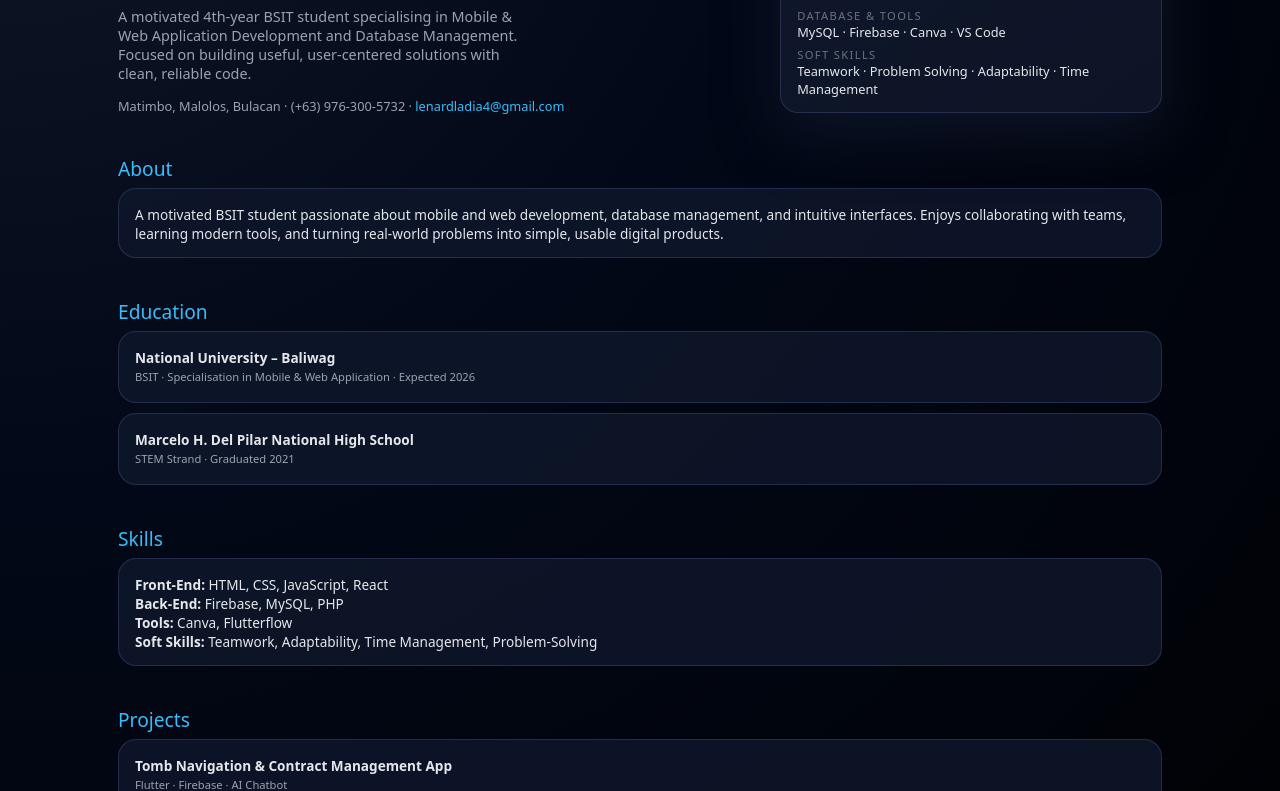
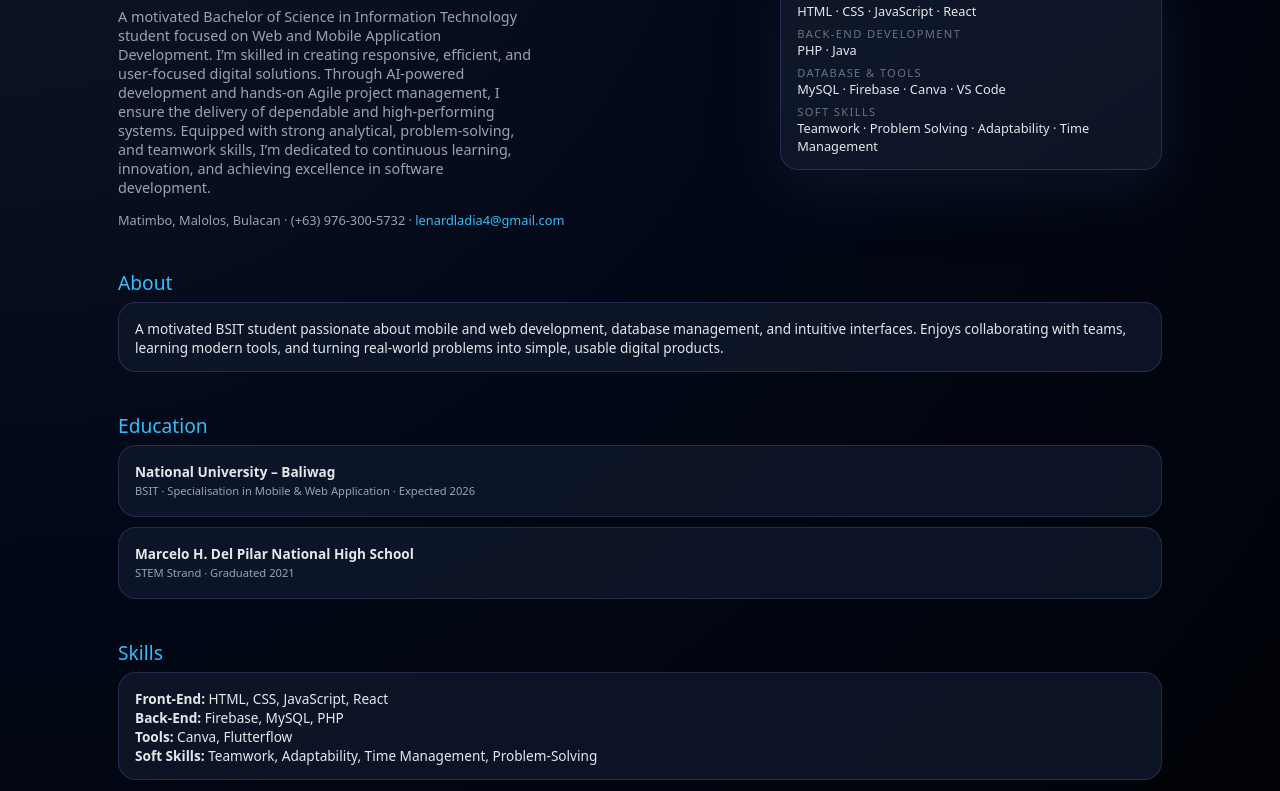
Before and after one commit to lenard0519/lenard0519.github.io, a plain HTML site: page index.html in a window 1280 px wide. Shown: the part 299-1090 px from the top of the page. Drawn offline with Linux system fonts and the light colour scheme.

Commit message:
Update index.html

```diff
--- a/index.html
+++ b/index.html
@@ -194,8 +194,9 @@
         <h1><span>Leonardo</span> S. Ladia</h1>
         <h2>Web Developer | UI/UX Enthusiast</h2>
         <p class="subtitle">
-          A motivated 4th-year BSIT student specialising in Mobile & Web Application Development and Database Management.
-          Focused on building useful, user-centered solutions with clean, reliable code.
+          A motivated Bachelor of Science in Information Technology student focused on Web and Mobile Application Development.
+I’m skilled in creating responsive, efficient, and user-focused digital solutions. Through AI-powered development and hands-on Agile project management, I ensure the delivery of dependable and high-performing systems.
+Equipped with strong analytical, problem-solving, and teamwork skills, I’m dedicated to continuous learning, innovation, and achieving excellence in software development.
         </p>
         <p class="info">
           Matimbo, Malolos, Bulacan · (+63) 976-300-5732 ·
```
